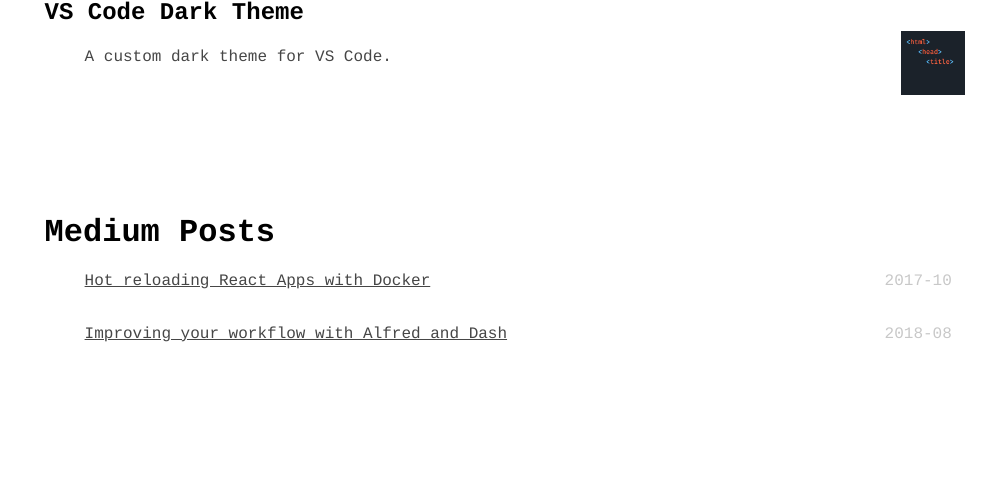
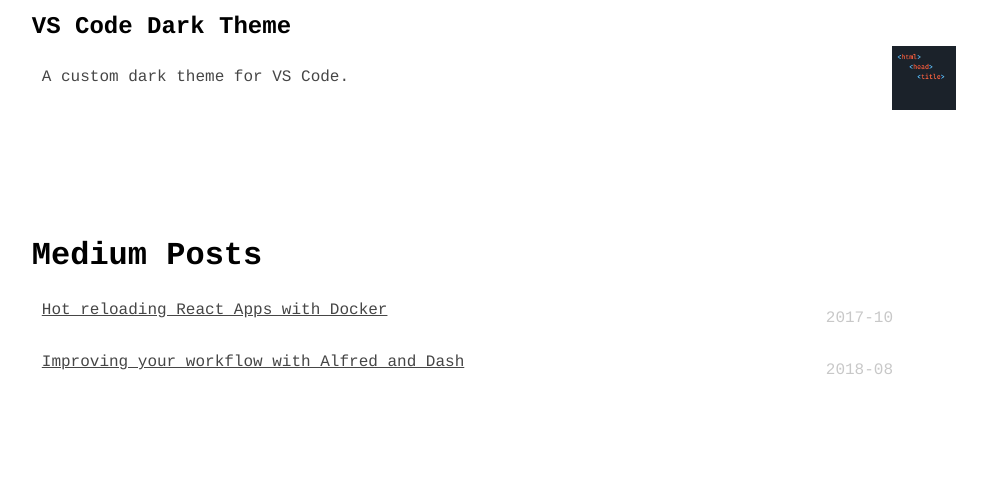
Before and after one commit to tbutterwith/tombutterwith.co.uk, a plain HTML site: page index.html in a window 1280 px wide. Shown: the part 1037-1518 px from the top of the page, without its empty margins (97-1093 px from the left). Drawn offline with Linux system fonts and the light colour scheme.

Commit message:
adjust line height and center images

```diff
--- a/index.css
+++ b/index.css
@@ -7,6 +7,7 @@ html {
 
 h1 {
     font-size: 2em;
+    line-height: 1.1em;
 }
 
 h1, h2, h2 a {
@@ -20,7 +21,7 @@ a, a:visited, a:hover {
 }
 
 .page {
-  width: 99vw;
+  width: 97vw;
   display: flex;
   justify-content: center;
 }
@@ -64,8 +65,10 @@ a, a:visited, a:hover {
 
 .sub-section {
   display: flex;
-  padding-left: 40px;
-  width: 100%;
+  margin-left: 10px;
+  margin-right: 10px;
+  align-content: center;
+  align-items: center;
 }
 
 .sub-section p {
@@ -73,8 +76,9 @@ a, a:visited, a:hover {
 }
 
 .sub-section__img {
-  padding-left: 1em;
-  padding-right: 1em;
+  display: flex;
+  flex: 1;
+  justify-content: center;
 }
 
 .date {
```
